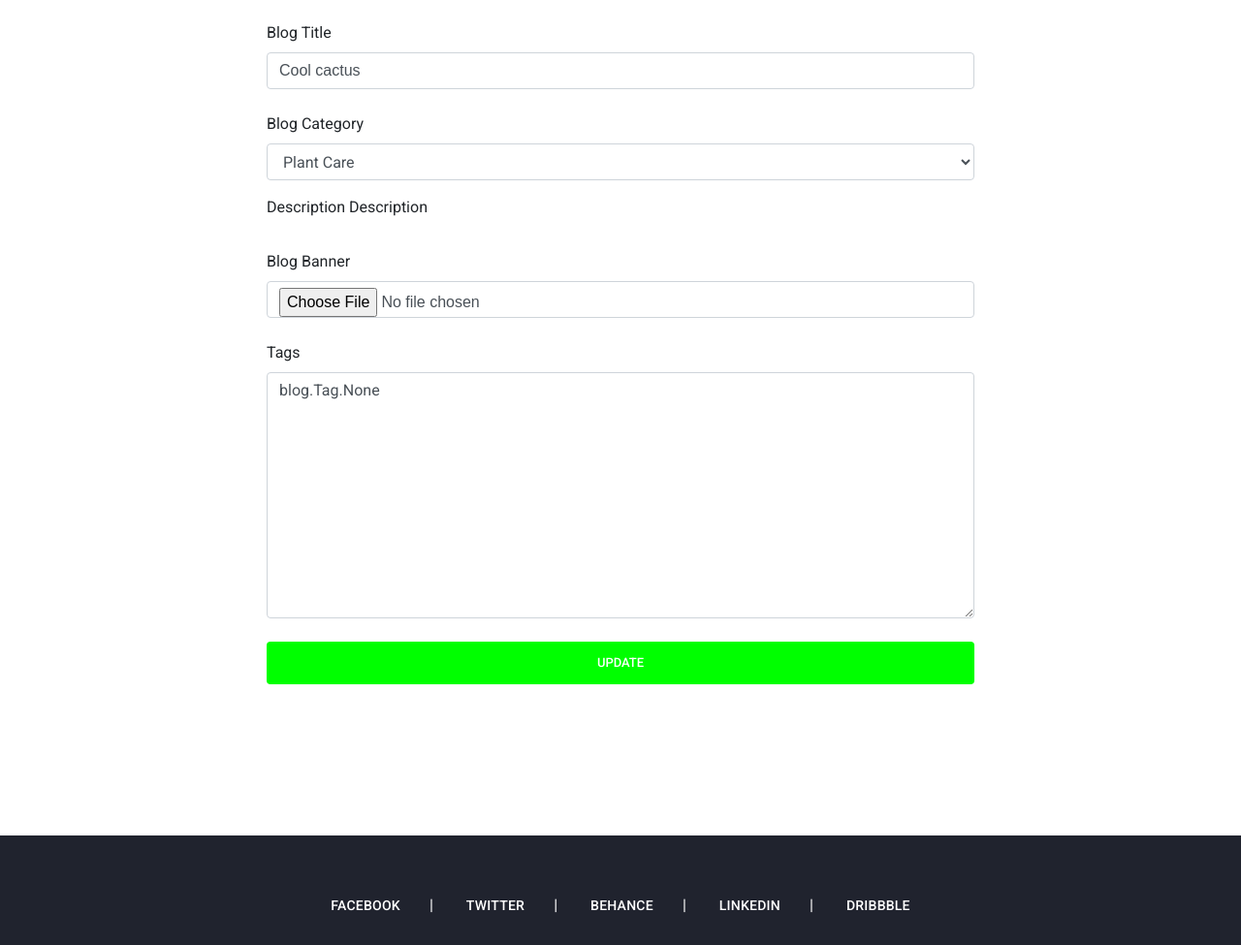
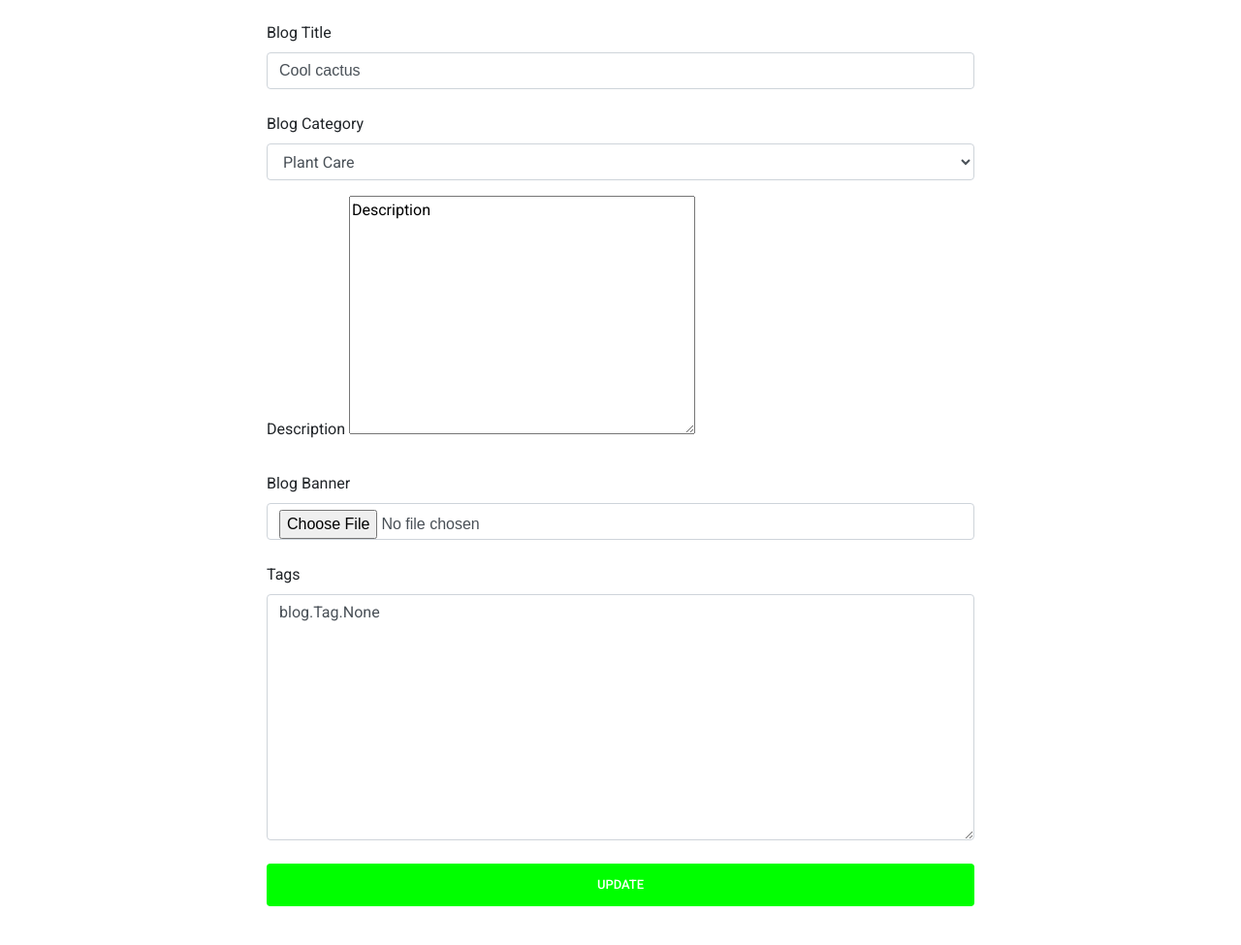
Before and after one commit to Prodipta0109/Gardening-Tukitaki, a Django app: a page that uses src/templates/update_blog.html in a window 1280 px wide. Shown: the part 126-1101 px from the top of the page at 97% size. Run offline with Django 4.2, Linux system fonts and the light colour scheme; a user stored in the database is signed in; data comes from the database, SQL or seed files in the repository; some libraries are stand-ins or nearby versions.

Commit message:
Update Bug Fixed

```diff
--- a/src/templates/update_blog.html
+++ b/src/templates/update_blog.html
@@ -27,8 +27,8 @@
                     </div>
                     <div class="form-group">
                         <label for="title">Description</label>
-                        {{form.instance.description|safe}}
-                        <p class="text-danger py-1">{{form.description.errors}}</p>
+                        {{form.description|safe}}
+                        <p class="text-danger py-1">{{form.instance.description.errors}}</p>
                     </div>
                     <div class="form-group">
                         <label for="title">Blog Banner</label>
```
